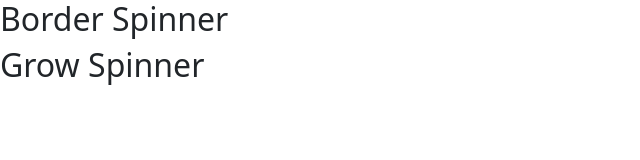
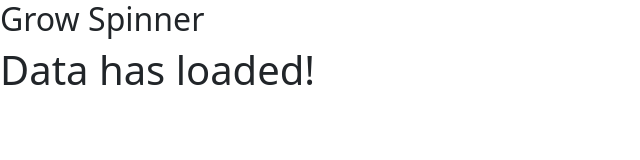
Before and after one commit to codetombomb/20230717-phase-1-project-support-part-1, a plain HTML site: page index.html in a window 1280 px wide. Shown: the whole page, without its empty margins (0-640 px from the left). Drawn offline with nearby package versions, Linux system fonts and the light colour scheme.

Commit message:
add demo

```diff
--- a/index.html
+++ b/index.html
@@ -17,14 +17,17 @@
       defer
     ></script>
     <link rel="stylesheet" href="./styles.css" />
+    <script src="index.js"></script>
   </head>
   <body>
     <!-- Border spinner -->
-    <h2>Border Spinner</h2>
+    <!-- <h2>Border Spinner</h2>
+    <div class="spinner-border"></div> -->
 
 
     <!-- Grow spinner -->
     <h2>Grow Spinner</h2>
+    <div id="loading-spinner" class="spinner-grow text-primary"></div>
 
     <!--
        1. All spinners should include a role of status and a nested span with a class of visually-hidden and text of Loading...
--- a/index.js
+++ b/index.js
@@ -0,0 +1,13 @@
+
+
+// Simulate a lengthy fetch with setTimeout
+
+
+setTimeout(() => {
+    const data = document.createElement("h1")
+    data.textContent = "Data has loaded!"
+
+    const spinner = document.getElementById("loading-spinner")
+    spinner.classList.add("d-none")
+    document.body.append(data)
+}, 2000)
```
